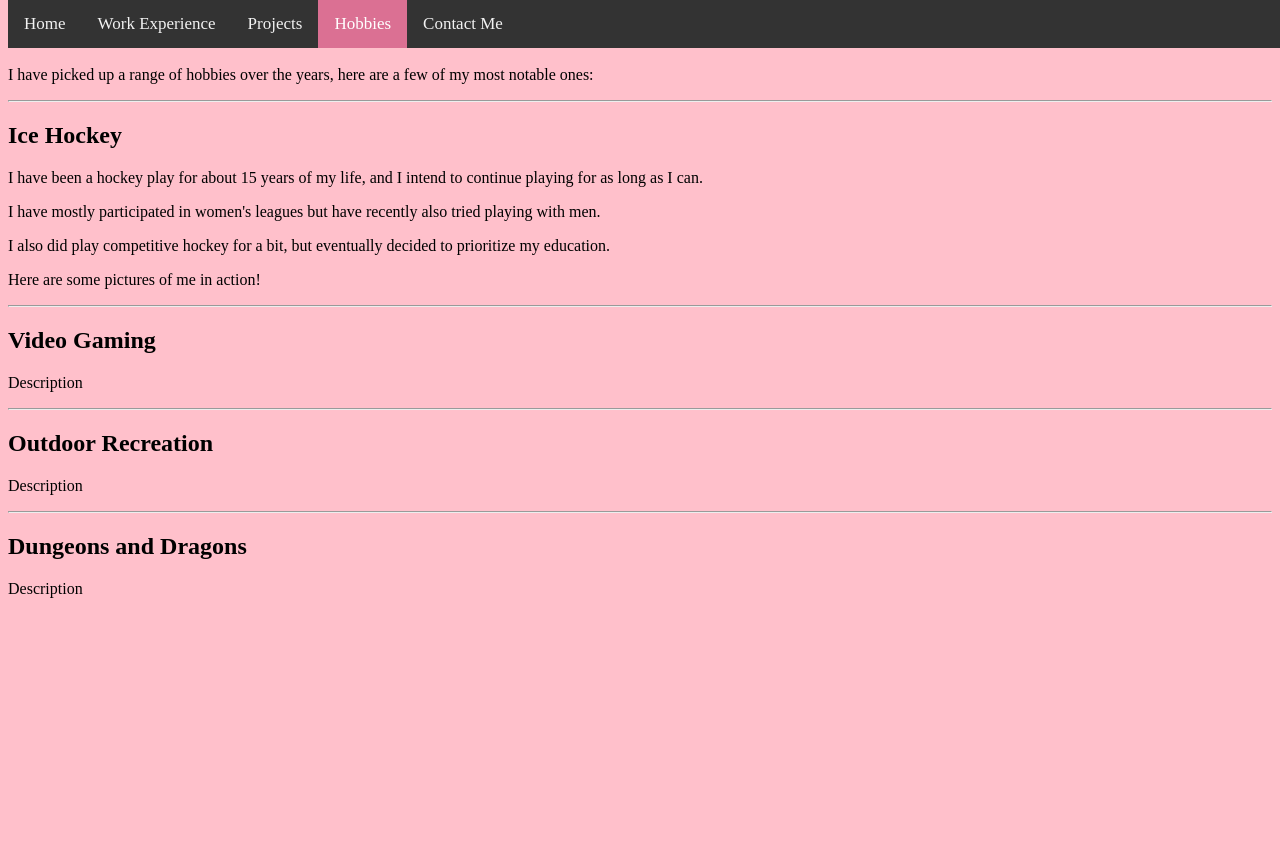
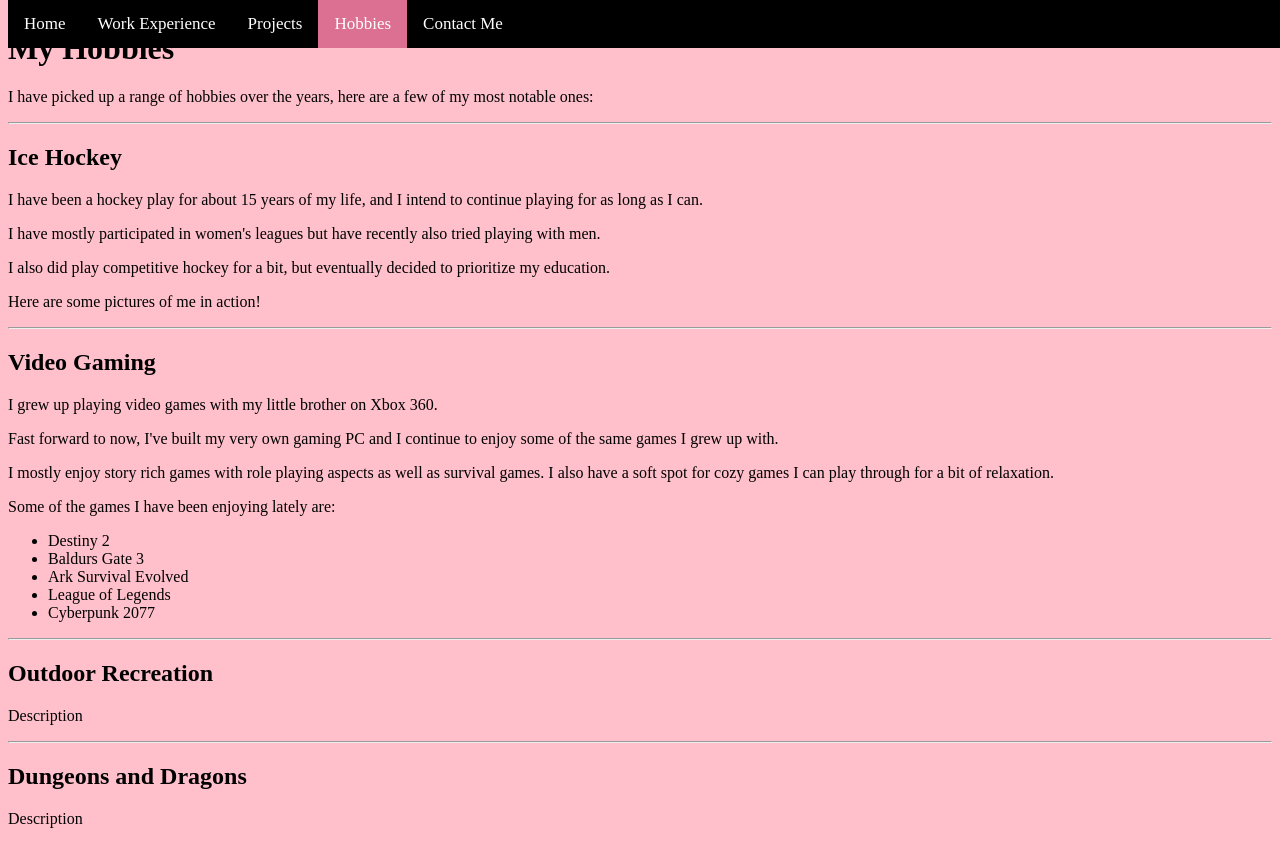
Before and after one commit to abbeykerkmann/abbeykerkmann.github.io, a plain HTML site: page src/pages/hobbies.html in a window 1280 px wide. Before the commit the page ends 800 px from the top, so only its background shows below. Drawn offline with Linux system fonts and the light colour scheme.

Commit message:
add some hobby info

```diff
--- a/src/pages/hobbies.html
+++ b/src/pages/hobbies.html
@@ -24,11 +24,23 @@
         <p>I have mostly participated in women's leagues but have recently also tried playing with men.</p>
         <p>I also did play competitive hockey for a bit, but eventually decided to prioritize my education.</p>
         <p>Here are some pictures of me in action!</p>
+        <!--Insert image of my PC here!-->
 
         <hr>
 
         <h2>Video Gaming</h2>
-        <p>Description</p>
+        <p>I grew up playing video games with my little brother on Xbox 360.</p>
+        <p>Fast forward to now, I've built my very own gaming PC and I continue to enjoy some of the same games I grew up with.</p>
+        <!--Insert image of my PC here!-->
+        <p>I mostly enjoy story rich games with role playing aspects as well as survival games. I also have a soft spot for cozy games I can play through for a bit of relaxation.</p>
+        <p>Some of the games I have been enjoying lately are:</p>
+        <ul>
+            <li>Destiny 2</li>
+            <li>Baldurs Gate 3</li>
+            <li>Ark Survival Evolved</li>
+            <li>League of Legends</li>
+            <li>Cyberpunk 2077</li>
+        </ul>
 
         <hr>
 
--- a/src/style/style.css
+++ b/src/style/style.css
@@ -1,10 +1,11 @@
 body {
+  margin-top: 30px;
   background-color: pink;
 }
 
 /* Add a black background color to the top navigation */
 .topNav {
-    background-color: #333;
+  background-color: black;
   overflow: hidden;
   position: fixed;
   top: 0;
@@ -14,7 +15,7 @@ body {
 /* Style the links inside the navigation bar */
 .topNav a {
   float: left;
-    color: #f2f2f2;
+  color: white;
   text-align: center;
   padding: 14px 16px;
   text-decoration: none;
@@ -23,7 +24,7 @@ body {
 
 /* Change the color of links on hover */
 .topNav a:hover {
-    background-color: #ddd;
+  background-color: white;
   color: black;
 }
 
```
Lines whose indentation alone changed are shown as unchanged.
